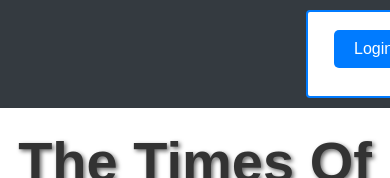
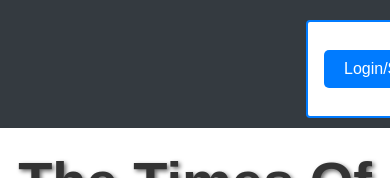
Before and after one commit to ayush0056/news-website, a React (Create React App) app: page / in a window 390 px wide. Shown: the top 178 px of the page. Built offline with nearby package versions, Linux system fonts and the light colour scheme; no server answers.

Commit message:
Update App.css

```diff
--- a/src/App.css
+++ b/src/App.css
@@ -1,6 +1,15 @@
+body {
+  font-family: 'Arial', sans-serif;
+  margin: 0;
+  padding: 0;
+  background-color: #f4f4f4;
+}
+
 header {
+  margin-top: 0;
   padding: 10px;
   display: flex;
+  flex-wrap: wrap;
   justify-content: space-between;
   align-items: center;
   background-color: #343a40;
@@ -11,9 +20,7 @@ header {
   align-items: center;
 }
 
-
 .btn button {
-
   margin-left: 10px;
   padding: 10px 20px;
   font-size: 16px;
@@ -29,7 +36,29 @@ header {
   background-color: #2196F3;
 }
 
+.btn-right {
+
+  text-align: right;
+}
+
+
+
+@media screen and (max-width: 768px) {
+  header {
+    flex-direction: column;
+    align-items: flex-start;
+  }
+
+  .btn {
+    margin-top: 10px;
+  }
+
+  .btn button {
+    margin-left: 0;
+  }
 
   .btn-right {
-    text-align: right;
+    text-align: left;
+    margin-top: 10px;
   }
+}
```
Lines whose indentation alone changed are shown as unchanged.
